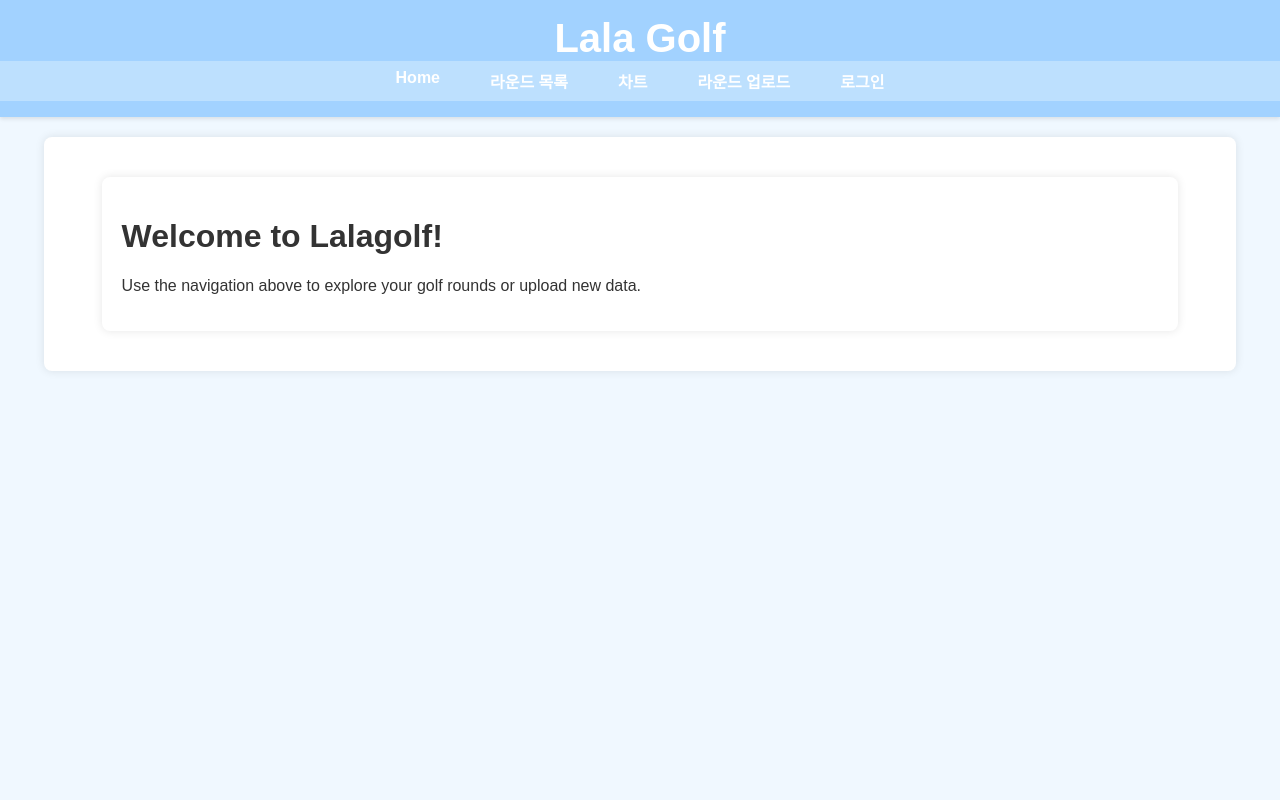
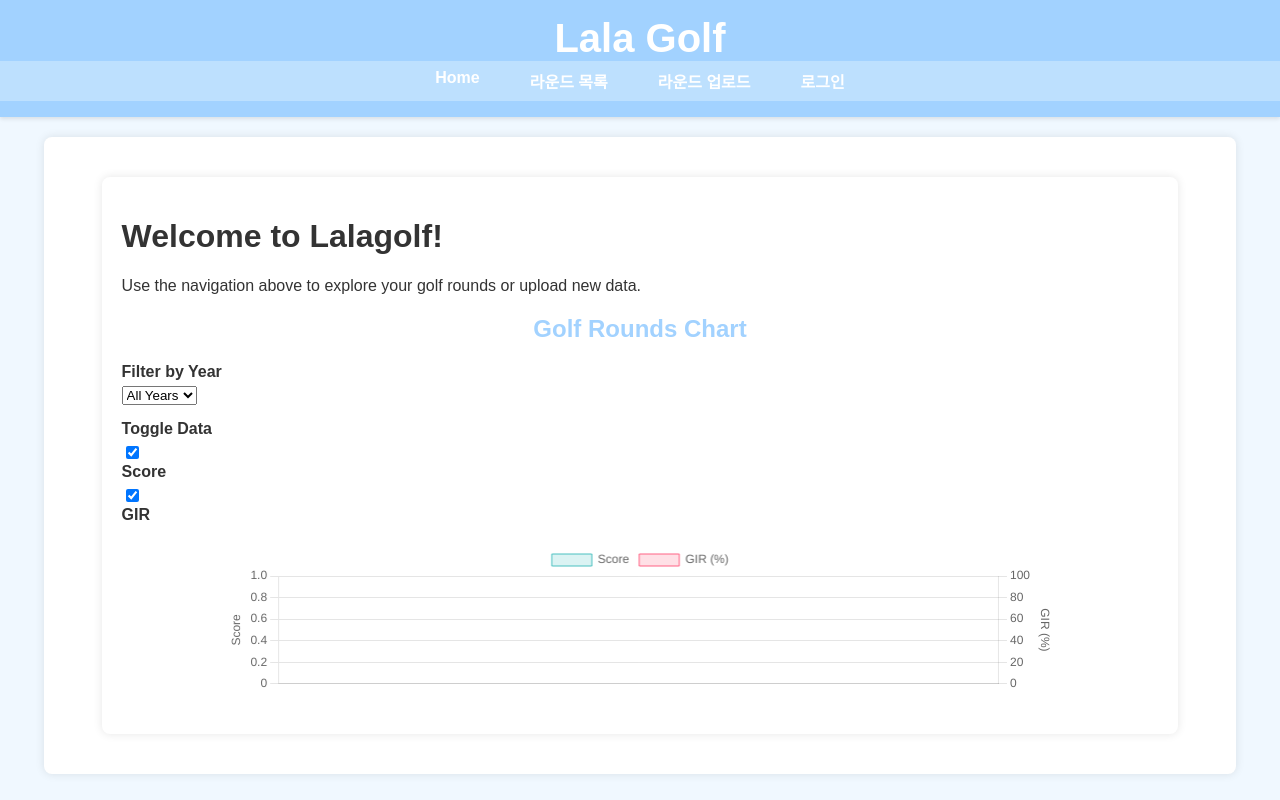
Before and after one commit to JoonYong-Kim/lalagolf, a Flask app: template src/webapp/templates/index.html in a window 1280 px wide. Run offline with Flask 3, Linux system fonts and the light colour scheme; the template is opened without the code that fills it, so the values that code supplies are empty; parts of the project's set-up code (start-up, migrations or seed data) failed here and were passed over.

Commit message:
차트 이동

```diff
--- a/src/webapp/routes.py
+++ b/src/webapp/routes.py
@@ -1,7 +1,7 @@
 
 from flask import render_template, current_app, jsonify, request, session, redirect, url_for, flash
 from src.webapp import app
-from src.db_loader import get_db_connection, save_round_data, delete_round_data, init_connection_pool
+from src.db_loader import get_db_connection, save_round_data, delete_round_data, init_connection_pool, get_filtered_rounds
 from src.data_parser import parse_file, analyze_shots_and_stats # Import analyze_shots_and_stats
 import os
 from datetime import datetime
@@ -24,7 +24,38 @@
 
 @app.route('/')
 def home():
-    return render_template('index.html')
+    conn = get_db_connection()
+    cursor = conn.cursor(dictionary=True)
+
+    selected_year = request.args.get('year', 'all')
+
+    query = "SELECT *, gir FROM rounds WHERE score IS NOT NULL"
+    params = []
+
+    if selected_year != 'all':
+        query += " AND YEAR(playdate) = %s"
+        params.append(selected_year)
+
+    query += " ORDER BY playdate ASC"
+
+    cursor.execute(query, params)
+    rounds = cursor.fetchall()
+
+    labels = [r['playdate'].strftime('%Y-%m-%d') for r in rounds]
+    data = [r['score'] for r in rounds]
+
+    cursor.execute("SELECT DISTINCT YEAR(playdate) AS year FROM rounds ORDER BY year DESC")
+    unique_years = [row['year'] for row in cursor.fetchall()]
+
+    cursor.close()
+    conn.close()
+
+    return render_template('index.html',
+                           rounds=rounds,
+                           labels=labels,
+                           data=data,
+                           selected_year=selected_year,
+                           unique_years=unique_years)
 
 @app.route('/rounds')
 def list_rounds():
@@ -41,10 +72,6 @@
     search_query = request.args.get('search_query')
 
     rounds = get_filtered_rounds(year=selected_year, golf_course=selected_golf_course, companion=selected_companion, sort_by=sort_by, sort_order=sort_order, search_query=search_query)
-
-    # Prepare data for the chart
-    labels = [r['playdate'].strftime('%Y-%m-%d') for r in rounds]
-    data = [r['score'] for r in rounds]
 
     # Get all unique years from the database
     cursor.execute("SELECT DISTINCT YEAR(playdate) AS year FROM rounds ORDER BY year DESC")
@@ -77,26 +104,6 @@
                            sort_by=sort_by,
                            sort_order=sort_order,
                            search_query=search_query)
-
-@app.route('/charts')
-def charts():
-    conn = get_db_connection()
-    cursor = conn.cursor(dictionary=True)
-
-    query = "SELECT *, gir FROM rounds WHERE score IS NOT NULL ORDER BY playdate ASC"
-    cursor.execute(query)
-    rounds = cursor.fetchall()
-
-    labels = [r['playdate'].strftime('%Y-%m-%d') for r in rounds]
-    data = [r['score'] for r in rounds]
-
-    cursor.close()
-    conn.close()
-
-    return render_template('charts.html',
-                           rounds=rounds,
-                           labels=labels,
-                           data=data)
 
 @app.route('/delete_round/<int:round_id>', methods=['POST'])
 @login_required
--- a/src/webapp/templates/base.html
+++ b/src/webapp/templates/base.html
@@ -14,7 +14,6 @@
             <ul>
                 <li><a href="{{ url_for('home') }}">Home</a></li>
                 <li><a href="{{ url_for('list_rounds') }}">라운드 목록</a></li>
-                <li><a href="{{ url_for('charts') }}">차트</a></li>
                 <li><a href="{{ url_for('upload_round') }}">라운드 업로드</a></li>
                 {% if session.logged_in %}
                 <li><a href="{{ url_for('logout') }}">로그아웃 ({{ session.username }})</a></li>
--- a/src/webapp/templates/index.html
+++ b/src/webapp/templates/index.html
@@ -1,8 +1,110 @@
 {% extends "base.html" %}
+
+{% block title %}Lala Golf - Home{% endblock %}
+
+{% block head %}
+    <script src="https://cdn.jsdelivr.net/npm/chart.js"></script>
+{% endblock %}
 
 {% block content %}
 <div class="container">
     <h1>Welcome to Lalagolf!</h1>
     <p>Use the navigation above to explore your golf rounds or upload new data.</p>
+
+    <div class="d-flex justify-content-between align-items-center mb-4">
+        <h2>Golf Rounds Chart</h2>
+        <form id="yearFilterForm" class="d-flex align-items-center" method="GET" action="{{ url_for('home') }}">
+            <div class="form-group mb-0 me-2">
+                <label for="yearFilter" class="sr-only">Filter by Year</label>
+                <select class="form-control" id="yearFilter" name="year" onchange="document.getElementById('yearFilterForm').submit();">
+                    <option value="all" {% if selected_year == 'all' %}selected{% endif %}>All Years</option>
+                    {% for year in unique_years %}
+                        <option value="{{ year }}" {% if selected_year == year|string %}selected{% endif %}>{{ year }}</option>
+                    {% endfor %}
+                </select>
+            </div>
+            <div class="form-group mb-0">
+                <label for="dataToggle" class="sr-only">Toggle Data</label>
+                <div id="dataToggle">
+                    <input type="checkbox" id="toggleScore" checked onchange="toggleDataset(0)"> <label for="toggleScore">Score</label>
+                    <input type="checkbox" id="toggleGIR" checked onchange="toggleDataset(1)"> <label for="toggleGIR">GIR</label>
+                </div>
+            </div>
+        </form>
+    </div>
+
+    <div class="chart-container">
+        <canvas id="scoreChart"></canvas>
+    </div>
 </div>
 {% endblock %}
+
+{% block scripts %}
+    <script>
+        const ctx = document.getElementById('scoreChart').getContext('2d');
+        console.log("Chart context (ctx):", ctx);
+        console.log("Labels data:", {{ labels | tojson }});
+        console.log("Score data:", {{ data | tojson }});
+        console.log("GIR data:", {{ rounds | map(attribute='gir') | list | tojson }});
+        let scoreChart = new Chart(ctx, {
+            type: 'line',
+            data: {
+                labels: {{ labels | tojson }},
+                datasets: [
+                    {
+                        label: 'Score',
+                        data: {{ data | tojson }},
+                        borderColor: 'rgba(75, 192, 192, 1)',
+                        backgroundColor: 'rgba(75, 192, 192, 0.2)',
+                        borderWidth: 1,
+                        fill: false,
+                        yAxisID: 'y-score',
+                    },
+                    {
+                        label: 'GIR (%)',
+                        data: {{ rounds | map(attribute='gir') | list | tojson }},
+                        borderColor: 'rgba(255, 99, 132, 1)',
+                        backgroundColor: 'rgba(255, 99, 132, 0.2)',
+                        borderWidth: 1,
+                        fill: false,
+                        yAxisID: 'y-gir',
+                    }
+                ]
+            },
+            options: {
+                responsive: true,
+                maintainAspectRatio: false,
+                scales: {
+                    'y-score': {
+                        type: 'linear',
+                        position: 'left',
+                        beginAtZero: false,
+                        title: {
+                            display: true,
+                            text: 'Score'
+                        }
+                    },
+                    'y-gir': {
+                        type: 'linear',
+                        position: 'right',
+                        beginAtZero: true,
+                        max: 100,
+                        title: {
+                            display: true,
+                            text: 'GIR (%)'
+                        },
+                        grid: {
+                            drawOnChartArea: false, // only draw grid lines for the first y axis
+                        },
+                    }
+                }
+            }
+        });
+
+        function toggleDataset(index) {
+            const dataset = scoreChart.data.datasets[index];
+            dataset.hidden = !dataset.hidden;
+            scoreChart.update();
+        }
+    </script>
+{% endblock %}
```
Also changed, not shown: src/webapp/templates/charts.html (deleted, +0 -83 lines).
